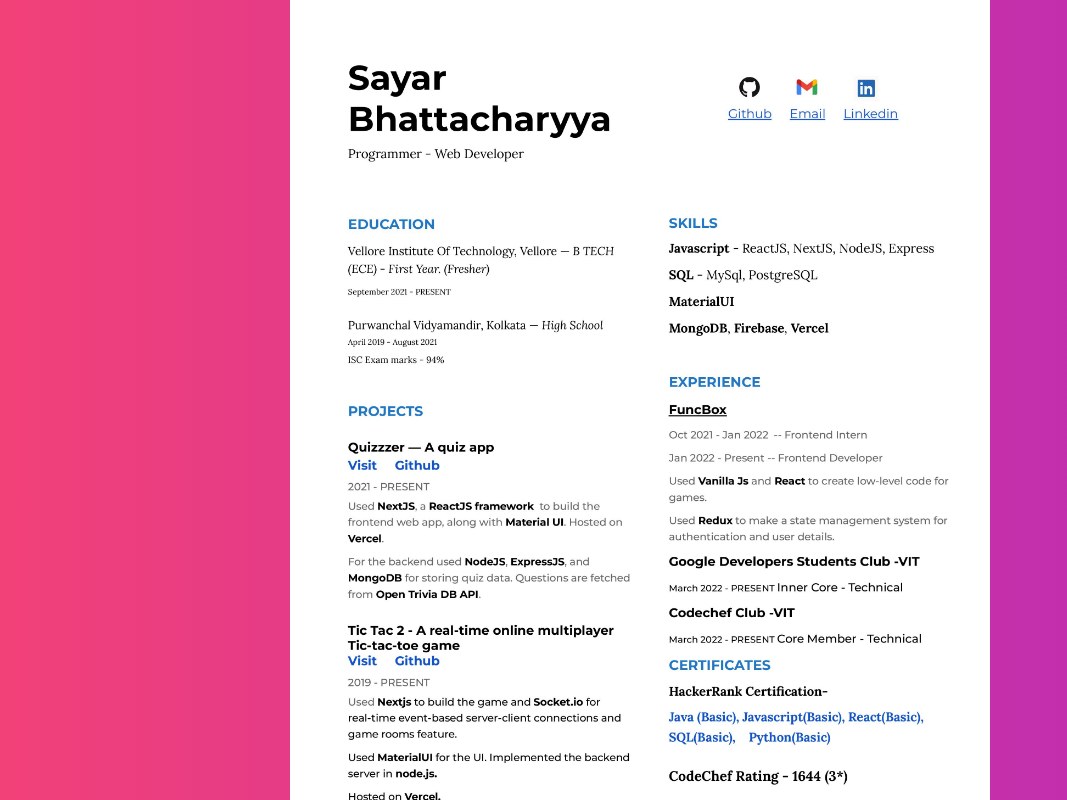
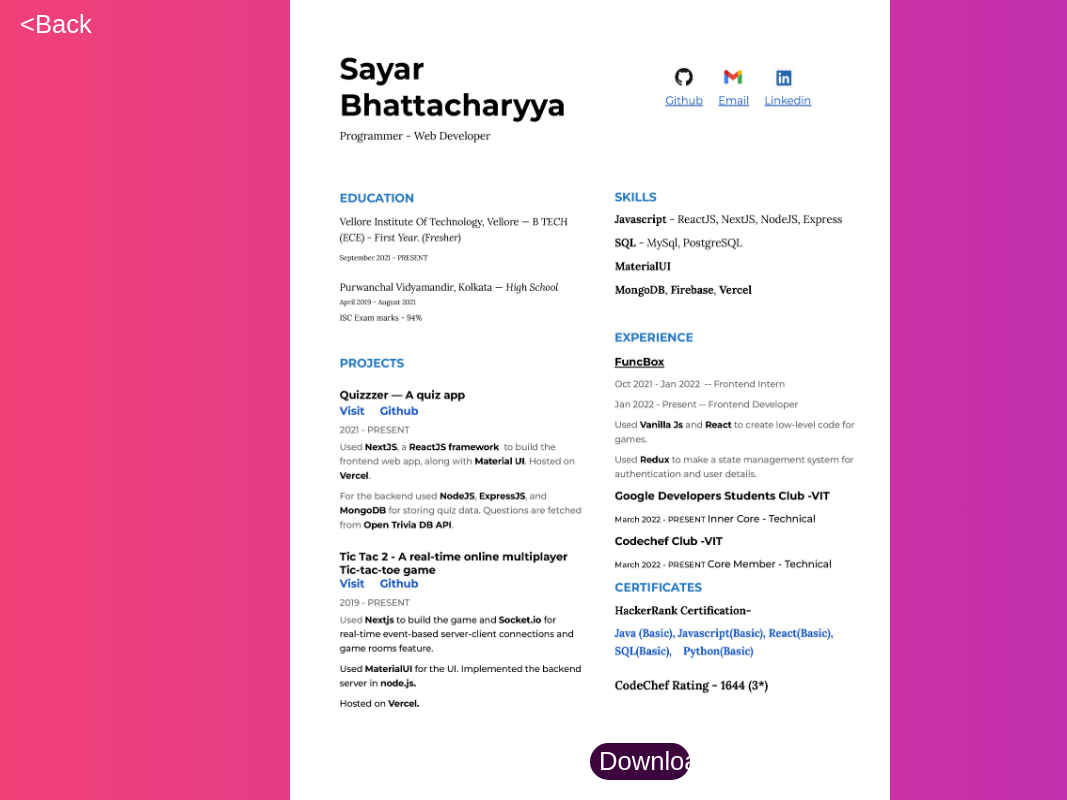
Before and after one commit to SayarB/Portfolio, a Next.js app: page /resume in a window 1280 px wide. Shown: the whole page, without its empty margins (0-1067 px from the left). Built offline with nearby package versions, Linux system fonts and the light colour scheme; a web font is replaced by a local one.

Commit message:
resume download feature added

```diff
--- a/package.json
+++ b/package.json
@@ -8,6 +8,7 @@
     "lint": "next lint"
   },
   "dependencies": {
+    "file-saver": "^2.0.5",
     "next": "12.1.0",
     "react": "17.0.2",
     "react-dom": "17.0.2"
--- a/pages/resume.js
+++ b/pages/resume.js
@@ -1,8 +1,24 @@
 import styles from "../styles/Resume.module.css";
+import Link from "next/link";
+import Image from "next/image";
+import { saveAs } from "file-saver";
 export default function Resume() {
   return (
-    <div className={styles.resume}>
-      <img src="/resume.jpg" alt="" />
+    <div className={styles.container}>
+      <Link className={styles.back_link} href="/">
+        {"<Back"}
+      </Link>
+      <div className={styles.resume}>
+        <Image width={600} height={800} src="/resume.jpg" alt="" />
+      </div>
+      <button
+        onClick={() => {
+          saveAs("/resume.pdf", "resume-sayar.pdf");
+        }}
+        className={styles.download_button}
+      >
+        Download
+      </button>
     </div>
   );
 }
--- a/styles/Resume.module.css
+++ b/styles/Resume.module.css
@@ -1,3 +1,17 @@
+.container {
+  position: absolute;
+  top: 0;
+  left: 0;
+  right: 0;
+  bottom: 0;
+}
+.container > a {
+  color: white;
+  font-size: 2rem;
+  position: absolute;
+  top: 10px;
+  left: 20px;
+}
 .resume {
   width: min(700px, 90vw);
   max-height: 100vh;
@@ -6,6 +20,22 @@
   left: 50%;
   transform: translate(-50%, -50%);
 }
+.download_button {
+  position: absolute;
+  bottom: 20px;
+  left: 50%;
+  transform: translate(-50%, 0);
+  border: 3px solid rgb(61, 5, 61);
+  border-radius: 2rem;
+  display: inline-block;
+  width: 100px;
+  text-align: center;
+  margin: 0;
+  background-color: rgba(61, 5, 61);
+  font-size: 2rem;
+  color: white;
+}
+
 .resume > img {
   width: 100%;
 }
--- a/styles/globals.css
+++ b/styles/globals.css
@@ -28,6 +28,13 @@ a {
   margin: 0;
   box-sizing: border-box;
 }
+.back_link {
+  color: white;
+  font-size: 2rem;
+  position: fixed;
+  top: 10px;
+  left: 20px;
+}
 html {
   width: 100vw;
   height: 100vh;
```
Also changed, not shown: 2 other files (tests, documents, lock files or other folders).
